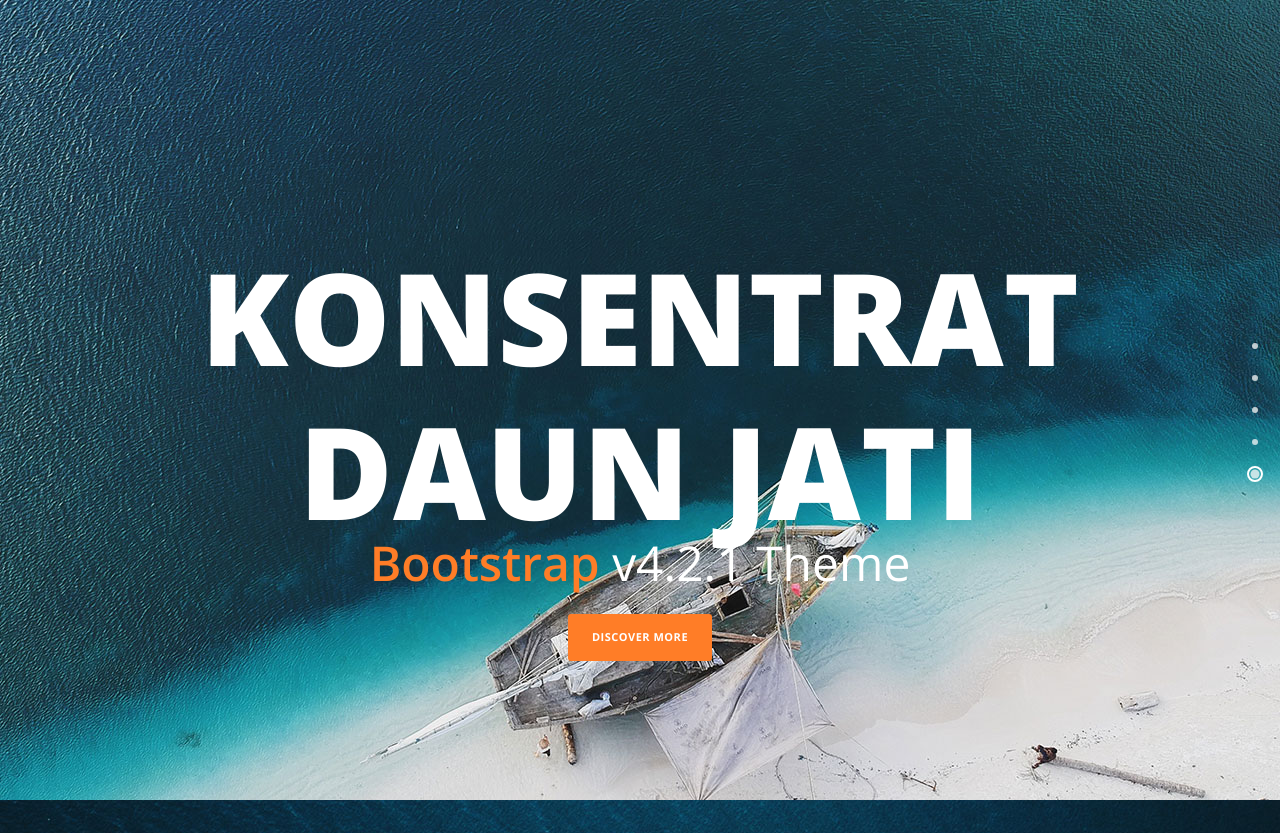
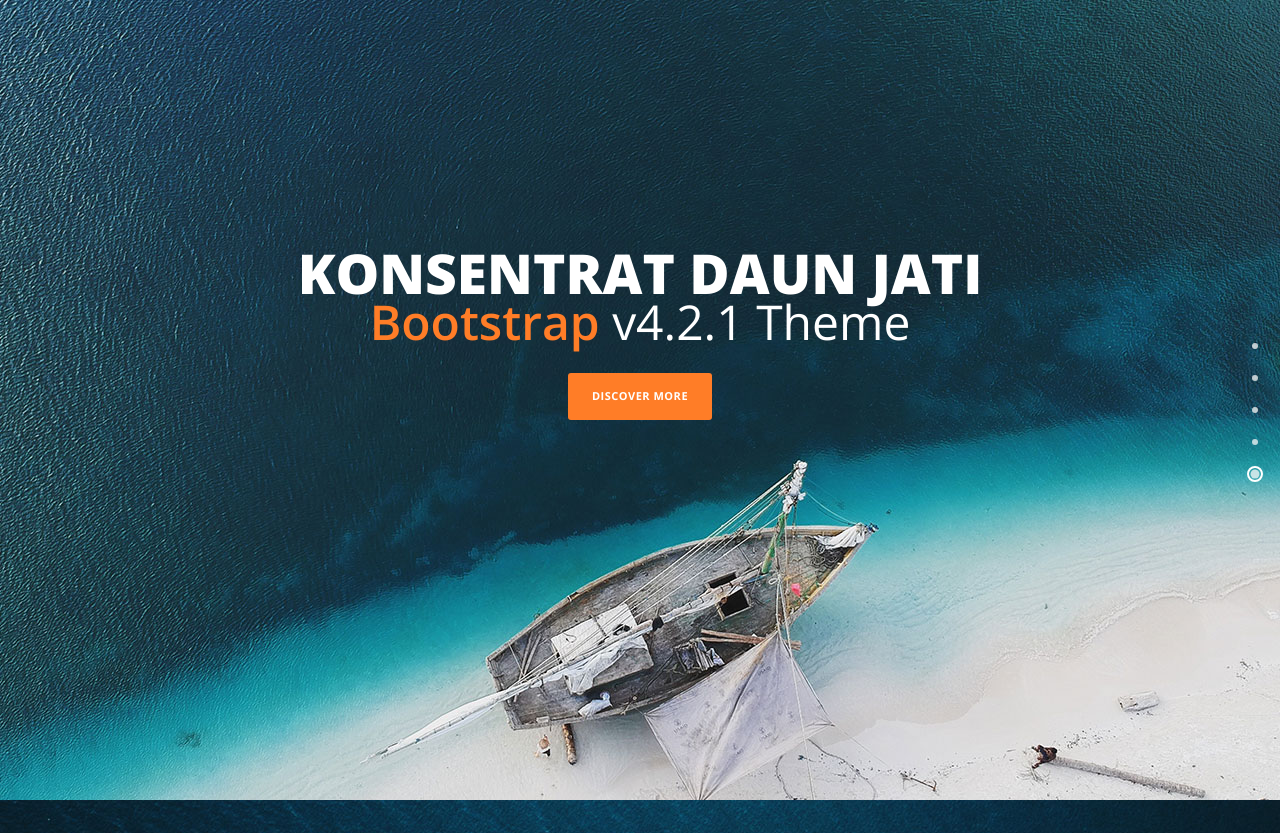
Before and after one commit to 7425Vin/legalitas-kelayakan-ekonomi-konsentrat-daun-jati, a plain HTML site: page index.html in a window 1280 px wide. Shown: the top 833 px of the page. Drawn offline with nearby package versions, Linux system fonts and the light colour scheme.

Commit message:
Update templatemo-main.css

```diff
--- a/css/templatemo-main.css
+++ b/css/templatemo-main.css
@@ -151,7 +151,7 @@ a:hover { color: #FF0; }
 
 .baner-content h1 {
   margin-top: 0px;
-  font-size: 128px;
+  font-size: 55px;
   color: #fff;
   font-weight: 900;
   text-transform: uppercase;
```
